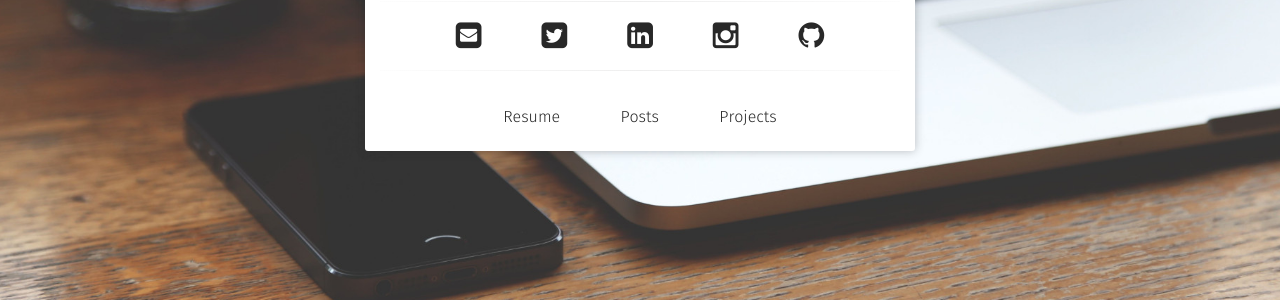
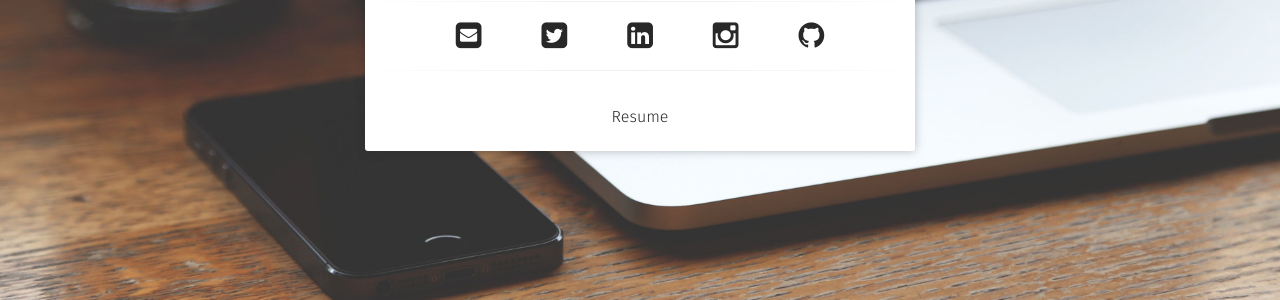
Before and after one commit to sophieclark/sophieclark.github.io, a Jekyll site: the page built from index.html, in a window 1280 px wide. Shown: the part 513-813 px from the top of the page. Built offline with Jekyll 4.4.1, drawn with Linux system fonts in a browser that asks for light colours; some web fonts are replaced.

Commit message:
Temporarily remove projects and posts links

```diff
--- a/_layouts/home.html
+++ b/_layouts/home.html
@@ -35,12 +35,12 @@ layout: compress
                          <a class="btn zoombtn" href="{{ site.url }}/resume">
                          Resume
                          </a>
-                         <a class="btn zoombtn" href="{{ site.url }}/posts">
+                        <!-- <a class="btn zoombtn" href="{{ site.url }}/posts">
                          Posts
                          </a>
                          <a class="btn zoombtn" href="{{ site.url }}/projects">
                          Projects
-                         </a>
+                         </a> -->
                  </h3>
             </div>
         </div>
```
